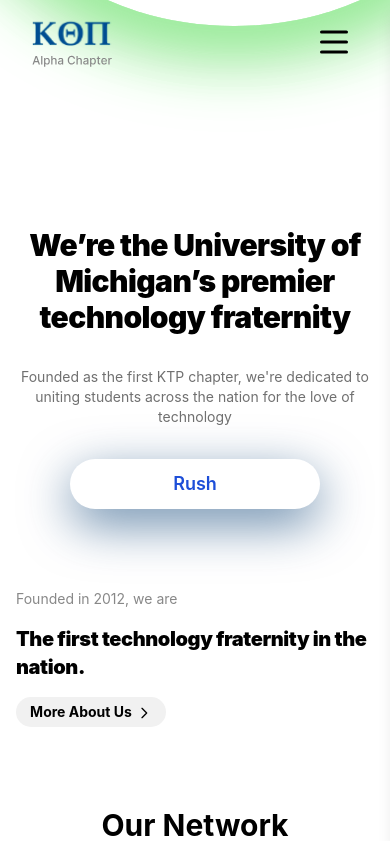
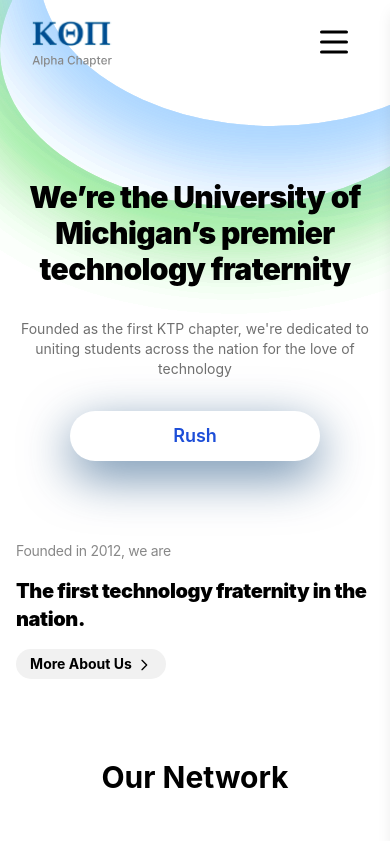
Before and after one commit to natalieramirez22/ktp-website, a React (Create React App) app: page / in a window 390 px wide. Shown: the top 841 px of the page. Built offline with nearby package versions, Linux system fonts and the light colour scheme.

Commit message:
minor fixes

```diff
--- a/src/Wideheader.js
+++ b/src/Wideheader.js
@@ -1,7 +1,8 @@
-import React from 'react';
+import { React } from 'react';
 import { Link } from 'react-router-dom';
 
-const WideHeader = () => (
+function WideHeader() {
+    return (
         <div className='sticky top-0 z-100'>
             <div className="relative flex items-center justify-between w-full p-4 z-10">
                 {/* Logo */}
@@ -22,7 +23,7 @@ const WideHeader = () => (
 
                 {/* Life App */}
                 <div className='flex flex-row justify-end mr-16'>
-                <a href='life/' className='flex flex-row justify-center items-center'>
+                    <a href='https://www.ktpmichigan.com#life-app' className='flex flex-row justify-center items-center'>
                         <img src={`${process.env.PUBLIC_URL}/ktp_life_app.svg`} alt='Life App' className="w-8 h-auto mr-2" />
                         <p style={{ fontFamily: 'Inter', color: '#215EB1', fontWeight: '500' }}>KTP Life App</p>
                     </a>
@@ -30,5 +31,6 @@ const WideHeader = () => (
             </div>
         </div>
     );
+}
 
 export default WideHeader;
--- a/src/home.js
+++ b/src/home.js
@@ -24,7 +24,7 @@ function Home() {
       <div className='flex flex-col mb-12 md:mb-64 lg:mb-96'>
         {/* Main content */}
         <div className='flex flex-col items-center justify-center z-10'>
-          <div className="font-black text-center w-[375px] sm:w-[450px] md:w-[550px] lg:w-[750px] text-3xl sm:text-3xl md:text-4xl lg:text-5xl mt-36" style={{ fontFamily: 'Inter, sans-serif', letterSpacing: '-0.02em' }}>
+          <div className="font-black text-center w-[375px] sm:w-[450px] md:w-[550px] lg:w-[750px] text-3xl sm:text-3xl md:text-4xl lg:text-5xl mt-24 md:mt-36" style={{ fontFamily: 'Inter, sans-serif', letterSpacing: '-0.02em' }}>
             We’re the University of Michigan’s premier technology fraternity
           </div>
 
@@ -124,7 +124,9 @@ function Home() {
 
 					<div className='flex flex-col justify-center items-center lg:ml-16'>
 						<div>
-							<p className='text-[#888888] text-sm md:text-base mb-4 mt-8 lg:mt-0'>Founded in 2012, we are</p>
+							<p className='text-[#888888] text-sm md:text-base mb-4 mt-8 lg:mt-0' style={{ fontFamily: 'Inter, sans-serif', letterSpacing: '-0.02em' }}>
+                Founded in 2012, we are
+              </p>
 							<p className='font-bold text-xl sm:text-2xl md:text-3xl lg:text-4xl lg:w-[400px] mb-4 md:mb-8' style={{ fontFamily: 'Inter, sans-serif', fontWeight: '900', letterSpacing: '-0.02em' }}>
 								The first technology fraternity in the nation.
 							</p>
@@ -153,7 +155,7 @@ function Home() {
       {/* Network */}
       <div>
         <div className='flex justify-center text-3xl lg:text-4xl font-bold mb-12'>Our Network</div>
-        <div className='flex flex-wrap justify-center items-center gap-4 lg:gap-8 px-8 mb-8 sm:px-16 md:px-16 lg:px-32' data-aos="fade-up">
+        <div className='flex flex-wrap justify-center items-center gap-4 lg:gap-8 px-8 mb-8 sm:px-16 md:px-16 lg:px-32' data-aos="fade-up" data-aos-delay="300">
           <img src={`${process.env.PUBLIC_URL}/network/google.png`} alt='Google' class='h-6 lg:h-8' />
           <img src={`${process.env.PUBLIC_URL}/network/microsoft.png`} alt='Microsoft' class='h-6 lg:h-8' />
           <img src={`${process.env.PUBLIC_URL}/network/deloitte.png`} alt='Deloitte' class='h-6 lg:h-8' />
@@ -205,8 +207,9 @@ function Home() {
       </div>
 
       {/* Life App */}
-      <div id='life-app' className='bg-light-blue flex flex-col md:flex-row justify-center items-center mt-8'>
+      <div id='life-app' className='mb-12'>
         {/* Text */}
+        <div className='flex flex-col md:flex-row justify-center items-center mt-12'>
           <div className="text-3xl mt-8 md:text-4xl font-bold z-10 md:mr-24 text-center md:text-left" style={{ fontFamily: 'Inter, sans-serif', fontWeight: '900', letterSpacing: '-0.02em' }}>
             Kappa Theta Pi Life
             <div className='mt-4 font-normal text-[#707070] text-[16px] mt-8 w-[350px] sm:w-[400px] md:w-[450px] lg:w-[500px] text-xs sm:text-sm lg:text-base'>
@@ -229,7 +232,7 @@ function Home() {
             <img src={`${process.env.PUBLIC_URL}/phone_frame_4.svg`} alt="Image" className='h-56 md:h-72 lg:h-80 xl:h-96 2xl:h-[32rem] lg:mt-12' />
           </div>
         </div>
-
+      </div>
 
       <Footer></Footer>
     </div>
--- a/src/index.css
+++ b/src/index.css
@@ -631,47 +631,27 @@ html {
 
 
 .glowing-circle {
-  width: 130vw;
-  height: 100vw;
+  width: 120vw;
+  height: 80vw;
   background-color: transparent;
   border-radius: 50%;
-  box-shadow: 0 0 40px #9ceb9c, 0 0 20px #9ceb9c, 0 0 30px #9ceb9c, 0 0 40px #9ceb9c;
-  animation: glow 4s infinite alternate;
+  box-shadow: 0 0 100px #9ceb9c, 0 0 100px #9ceb9c, 0 0 100px #9ceb9c, 0 0 100px #9ceb9c;
   position: absolute;
-  top: -20%;
+  top: 50px;
   left: 60%;
   transform: translate(-50%, -50%);
 }
 
-@keyframes glow {
-  from {
-      box-shadow: 0 0 20px #9ceb9c, 0 0 30px #9ceb9c, 0 0 40px #9ceb9c, 0 0 50px #9ceb9c;
-  }
-  to {
-      box-shadow: 0 0 80px #9ceb9c, 0 0 90px #9ceb9c, 0 0 100px #9ceb9c, 0 0 110px #9ceb9c;
-  }
-}
-
 .glowing-circle-2 {
-  width: 125vw;
-  height: 100vw;
+  width: 120vw;
+  height: 80vw;
   background-color: transparent;
   border-radius: 50%;
-  box-shadow: 0 0 40px #a8d4ff, 0 0 20px #a8d4ff, 0 0 30px #a8d4ff, 0 0 40px #a8d4ff;
-  animation: glow-2 5s infinite alternate;
+  box-shadow: 0 0 100px #a8d4ff, 0 0 100px #a8d4ff, 0 0 100px #a8d4ff, 0 0 100px #a8d4ff;
   position: absolute;
-  top: -50%;
+  top: -30px;
   left: 70%;
   transform: translate(-50%, -50%);
-}
-
-@keyframes glow-2 {
-  from {
-      box-shadow: 0 0 20px #a8d4ff, 0 0 40px #a8d4ff, 0 0 60px #a8d4ff, 0 0 80px #a8d4ff;
-  }
-  to {
-      box-shadow: 0 0 150px #a8d4ff, 0 0 170px #a8d4ff, 0 0 190px #a8d4ff, 0 0 160px #a8d4ff;
-  }
 }
 
 .hover-text-custom:hover {
```
Lines whose indentation alone changed are shown as unchanged.
